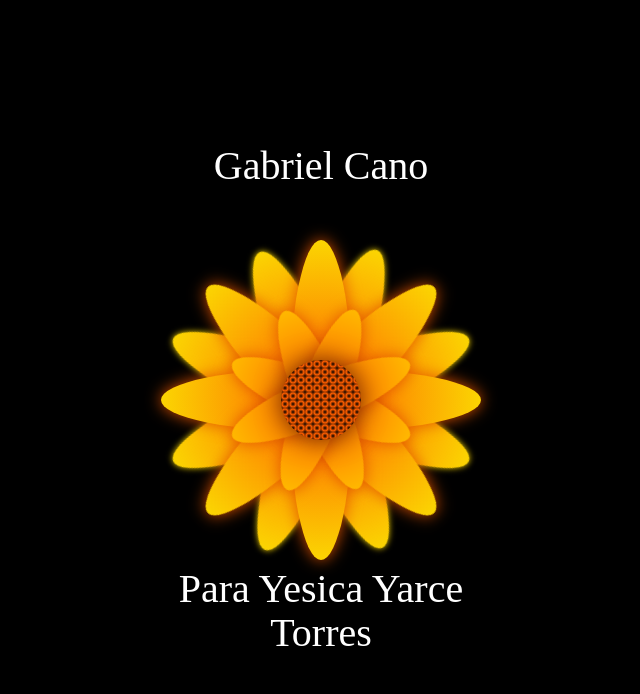
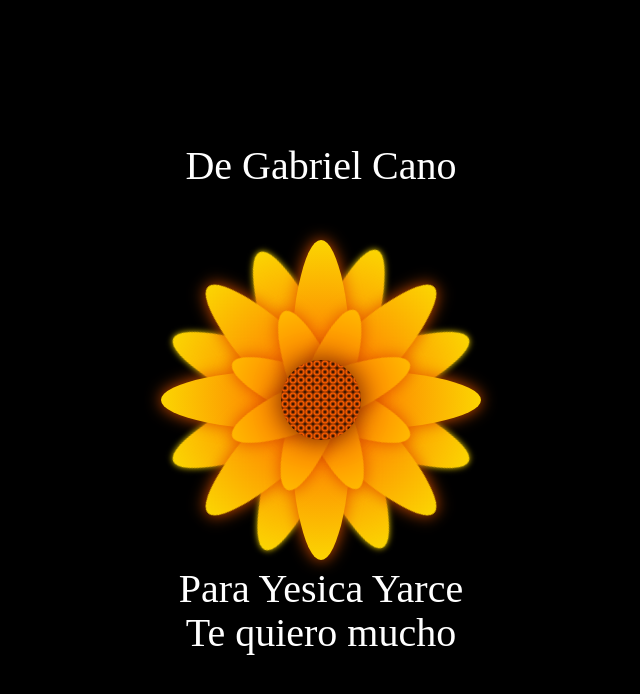
Before and after one commit to GaboKluczynski/para_YesicaYarce, a plain HTML site: page docs/index.html in a window 1280 px wide. Shown: the whole page, without its empty margins (319-959 px from the left). Drawn offline with Linux system fonts and the light colour scheme.

Commit message:
Update index.html

```diff
--- a/docs/index.html
+++ b/docs/index.html
@@ -10,7 +10,7 @@
 <body>
 
 <div class="flower">
-    <div class="text-above">Gabriel Cano</div>
+    <div class="text-above">De Gabriel Cano</div>
     <div class="mid">
     </div>
     <div class="Petal1 p1">
@@ -37,7 +37,7 @@
     </div>
     <div class="Petal3 p4">
     </div>
-    <div class="text-below">Para Yesica Yarce Torres </div>
+    <div class="text-below">Para Yesica Yarce Te quiero mucho</div>
   </div>
 </body>
 </html>
```
